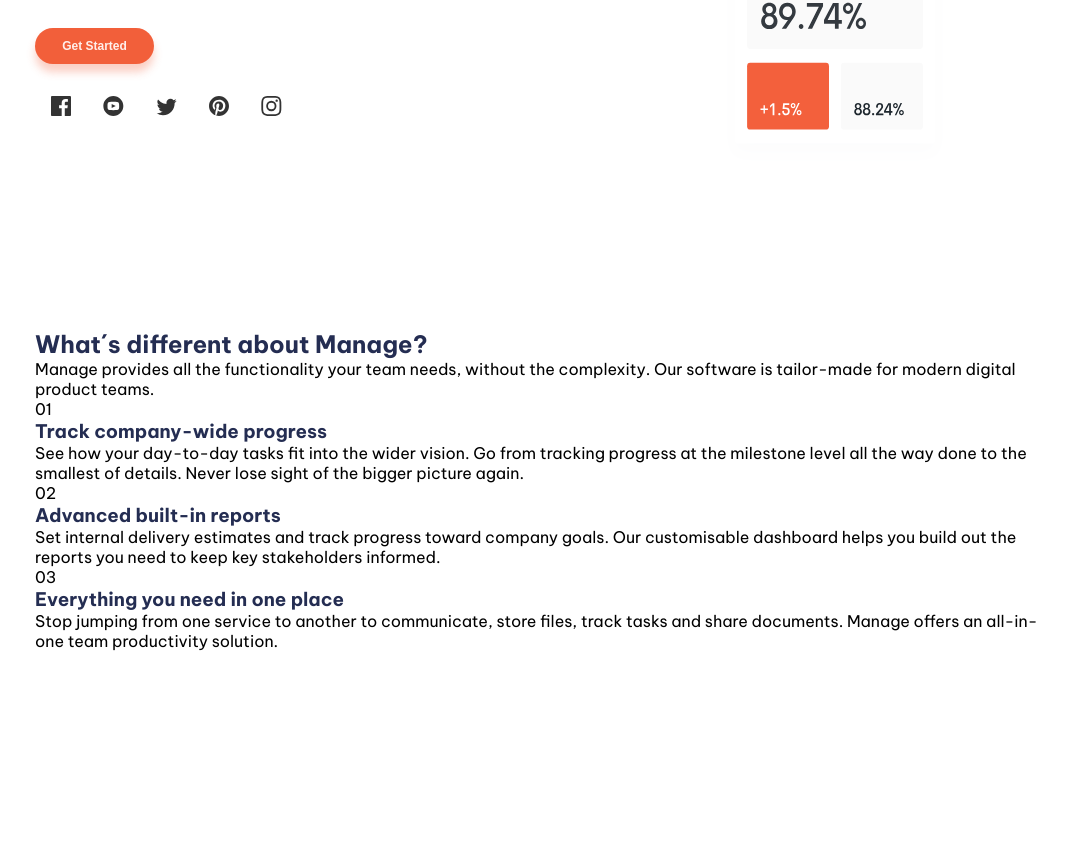
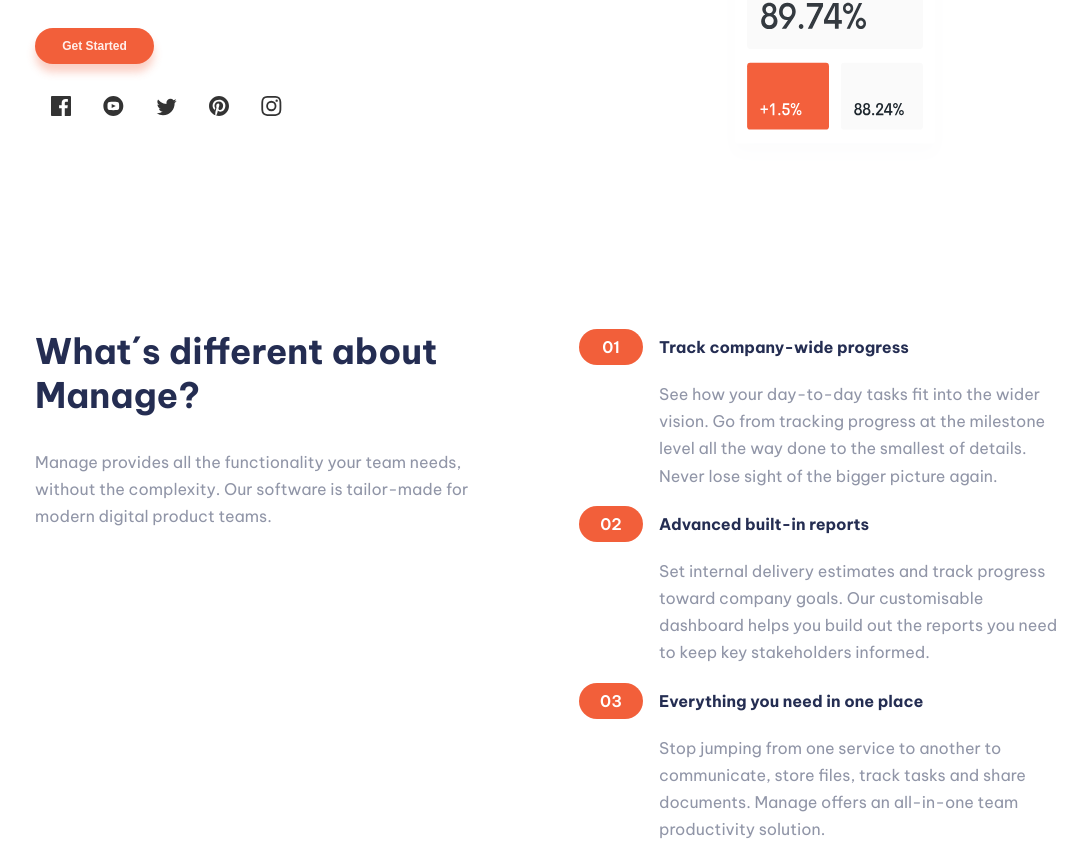
Before and after one commit to matiasealianelli/clon-manage, a React (Vite) app: page / in a window 1280 px wide. Shown: the part 519-1378 px from the top of the page, without its empty margins (93-1180 px from the left). Before the commit the page ends 1170 px from the top, so only its background shows below. Built offline with nearby package versions, Linux system fonts and the light colour scheme.

Commit message:
Agregue estilos a Service

```diff
--- a/src/styles/Service.css
+++ b/src/styles/Service.css
@@ -0,0 +1,52 @@
+.service {
+  width: 100%;
+  display: flex;
+  justify-content: space-between;
+}
+.titleService {
+  font-size: 2.2rem;
+  /* width: 30rem; */
+  width: fit-content;
+}
+.descriptionService {
+  padding: 2rem 0;
+  font-size: 1rem;
+  width: 30rem;
+  color: #9095a7;
+  line-height: 1.7rem;
+}
+.contNumberService {
+  width: 100%;
+  height: min-content;
+  display: flex;
+  align-items: center;
+  gap: 1rem;
+}
+.numberService {
+  height: min-content;
+  width: 4rem;
+  font-weight: 600;
+  font-size: 1rem;
+  padding: 0.5rem 0rem;
+  border-radius: 25px;
+  background-color: #f25f3a;
+  color: #ffffff;
+  display: flex;
+  align-items: center;
+  justify-content: center;
+}
+.subTitleService {
+  font-size: 1rem;
+}
+.textService {
+  padding-left: 5rem;
+  margin:1rem 0;
+  font-size: 1rem;
+  width: 30rem;
+  color: #9095a7;
+  line-height: 1.7rem;
+}
+@media screen and (max-width: 767px) {
+}
+@media (min-width: 767px) and (max-width: 1000px) {
+}
```
